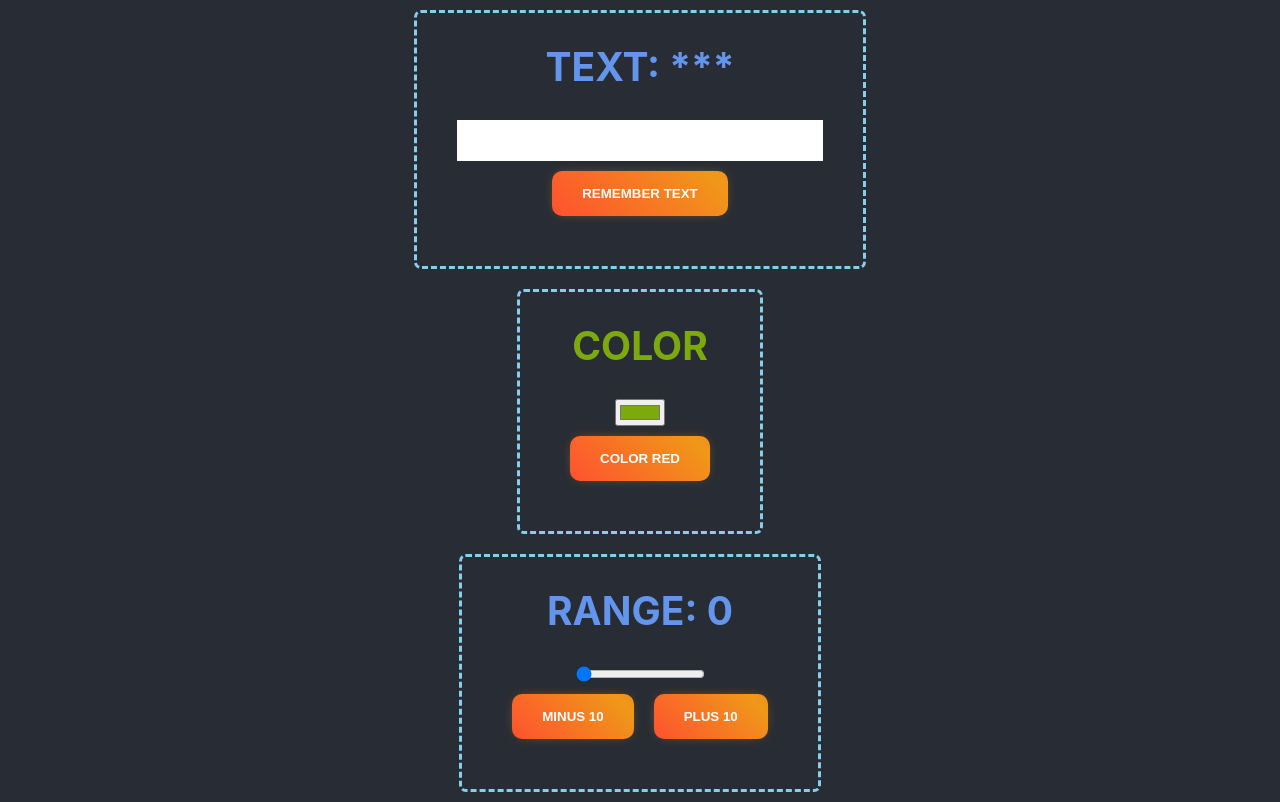
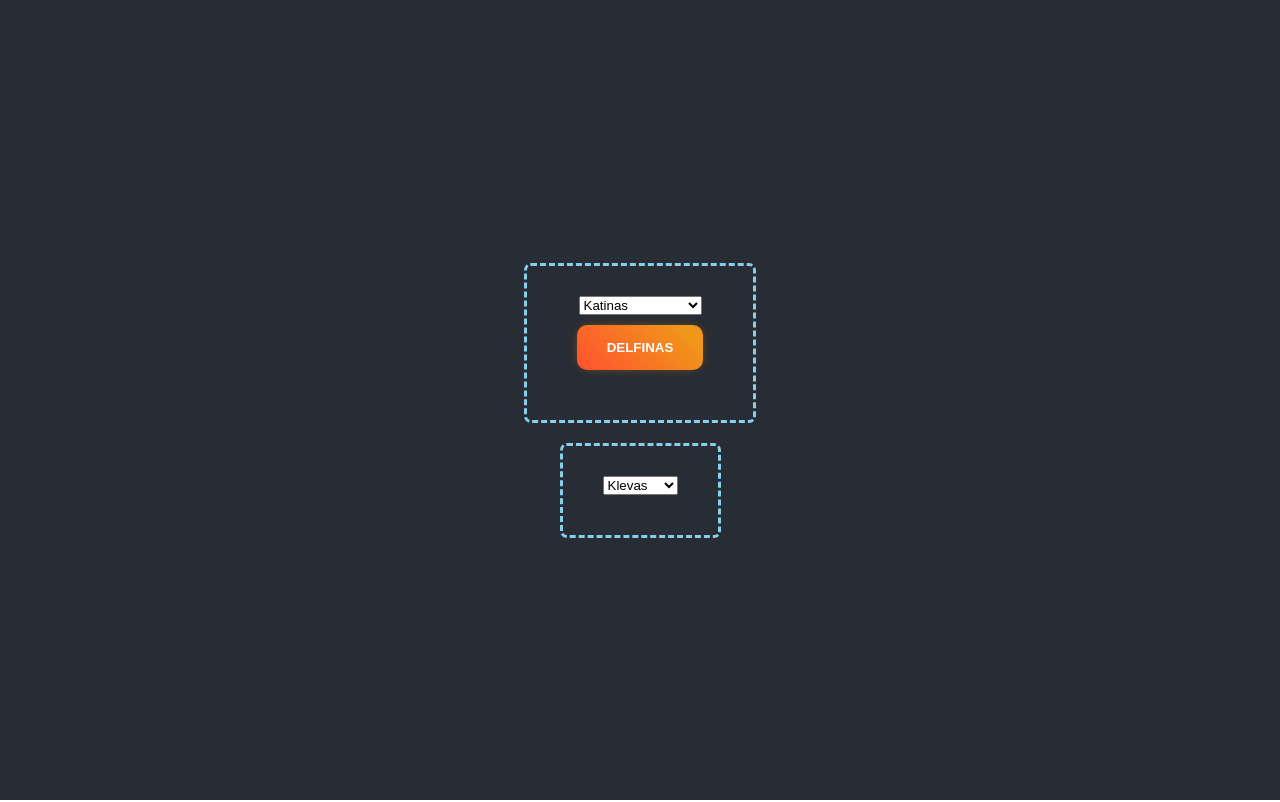
Before and after one commit to Jakavickis/drontai, a React (Create React App) app in the folder r1/: page / in a window 1280 px wide. Built offline with nearby package versions, Linux system fonts and the light colour scheme.

Commit message:
select from array

```diff
--- a/r1/src/App.jsx
+++ b/r1/src/App.jsx
@@ -1,6 +1,6 @@
-
 import './App.scss';
 import Text from './Components/008/Text';
+import Select from './Components/008/Select';
 
 function App() {
 
@@ -9,7 +9,8 @@
     return (
         <div className="App">
             <header className="App-header">
-                <Text />
+                {/* <Text /> */}
+                <Select />
             </header>
         </div>
     );
--- /dev/null
+++ b/r1/src/Components/008/Select.jsx
@@ -0,0 +1,42 @@
+
+import { useState } from "react";
+
+function Select() {
+
+    const selectData = [
+        { val: 5, name: 'Klevas' },
+        { val: 9, name: 'Uosis' },
+        { val: 10, name: 'Agrastas' },
+        { val: 40, name: 'Obelis' }
+    ];
+
+    const [select, setSelect] = useState(3);
+    const [selects, setSelects] = useState(3);
+
+
+
+    return (
+        <>
+            <div className="form-container">
+                <select value={select} onChange={e => setSelect(e.target.value)}>
+                    <option value="1">Drakoniukas</option>
+                    <option value="2">Delfinas</option>
+                    <option value="3">Katinas</option>
+                    <option value="18">Batuotas Katinas</option>
+                </select>
+                <button onClick={() => setSelect(2)}>delfinas</button>
+            </div>
+            <div className="form-container">
+                <select value={selects} onChange={e => setSelects(e.target.value)}>
+                    {
+                        selectData.map(s => <option key={s.val} value={s.val}>{s.name}</option>)
+                    }
+                </select>
+            </div>
+
+        </>
+    );
+
+}
+
+export default Select;
```
